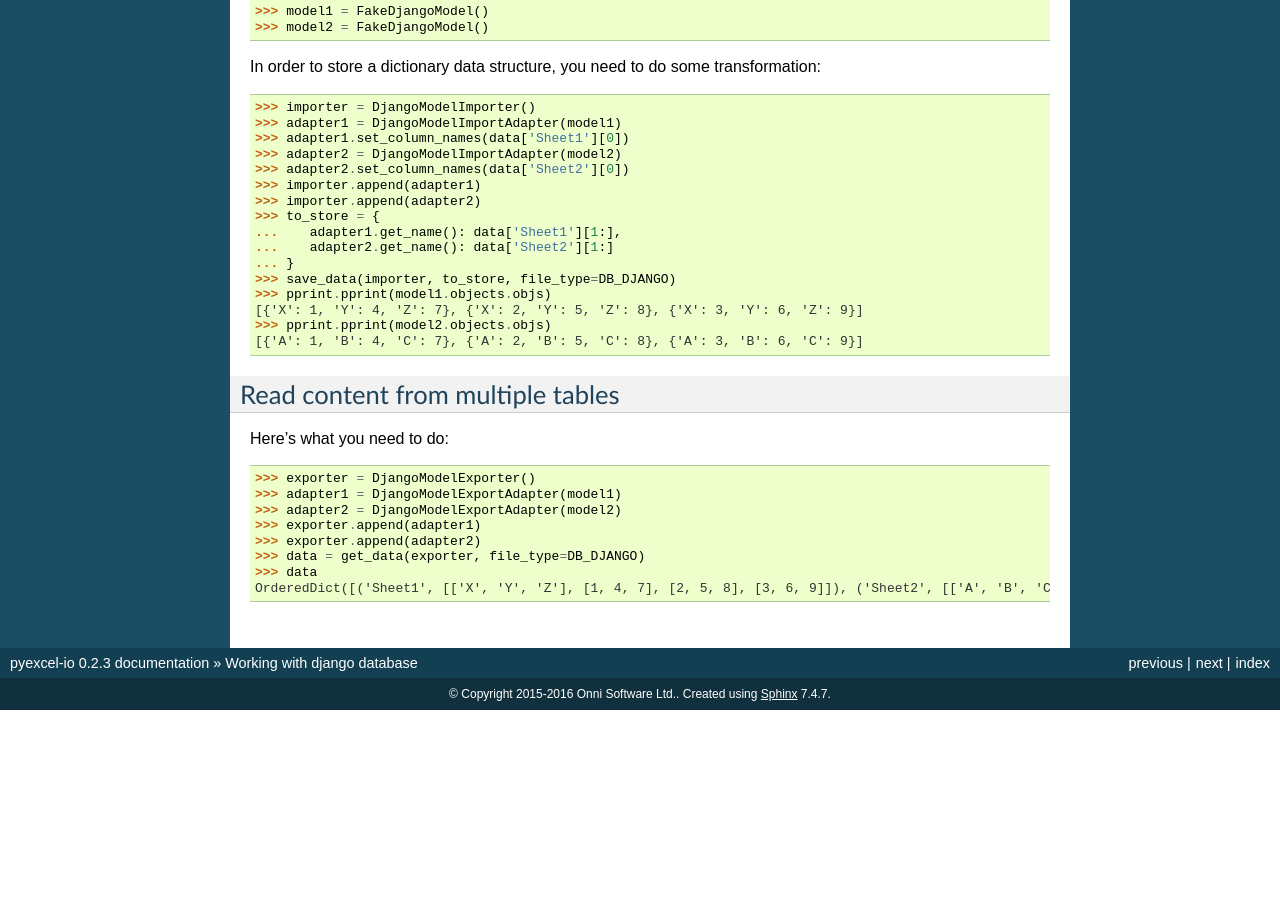
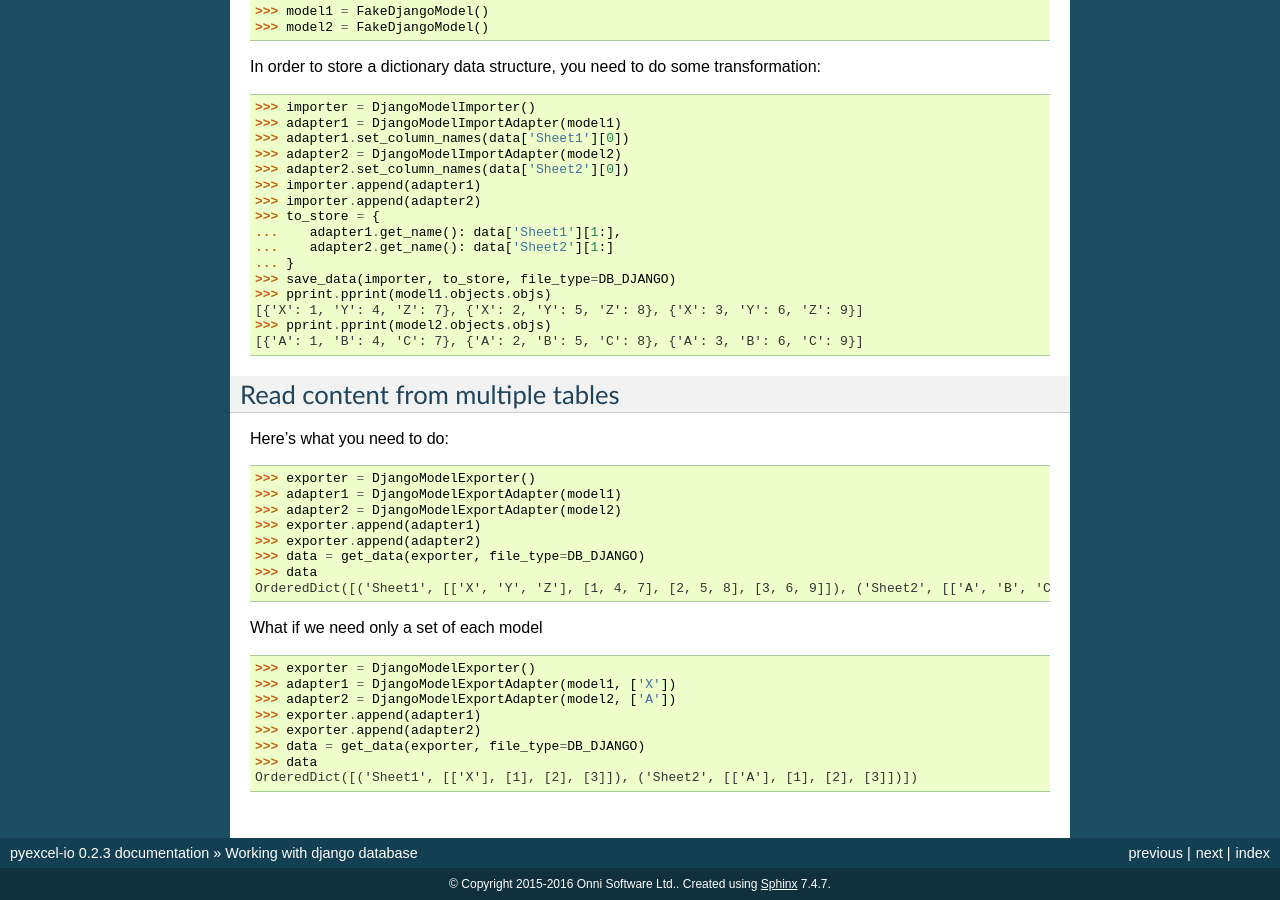
Before and after one commit to pyexcel/pyexcel-io, a Sphinx documentation site: the page built from doc/source/django.rst, in a window 1280 px wide and 900 px high, scrolled down 1419 px. Built offline with Sphinx 7.4.7, drawn with Linux system fonts in a browser that asks for light colours; before the commit the page ends 2129 px from its top, so only the background shows below that.

```diff
--- a/doc/source/django.rst
+++ b/doc/source/django.rst
@@ -161,3 +161,14 @@ Here's what you need to do:
     >>> data = get_data(exporter, file_type=DB_DJANGO)
     >>> data
     OrderedDict([('Sheet1', [['X', 'Y', 'Z'], [1, 4, 7], [2, 5, 8], [3, 6, 9]]), ('Sheet2', [['A', 'B', 'C'], [1, 4, 7], [2, 5, 8], [3, 6, 9]])])
+
+What if we need only a set of each model
+
+    >>> exporter = DjangoModelExporter()
+    >>> adapter1 = DjangoModelExportAdapter(model1, ['X'])
+    >>> adapter2 = DjangoModelExportAdapter(model2, ['A'])
+    >>> exporter.append(adapter1)
+    >>> exporter.append(adapter2)
+    >>> data = get_data(exporter, file_type=DB_DJANGO)
+    >>> data
+    OrderedDict([('Sheet1', [['X'], [1], [2], [3]]), ('Sheet2', [['A'], [1], [2], [3]])])
```
Also changed, not shown: doc/source/sqlalchemy.rst (+11 -0 lines).
